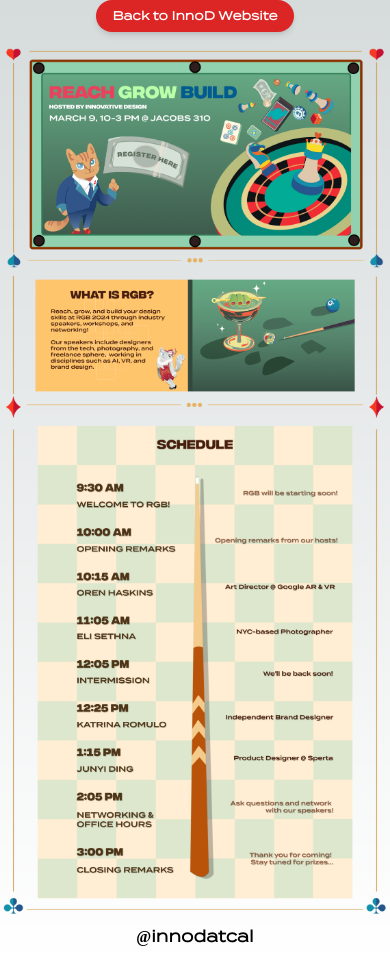
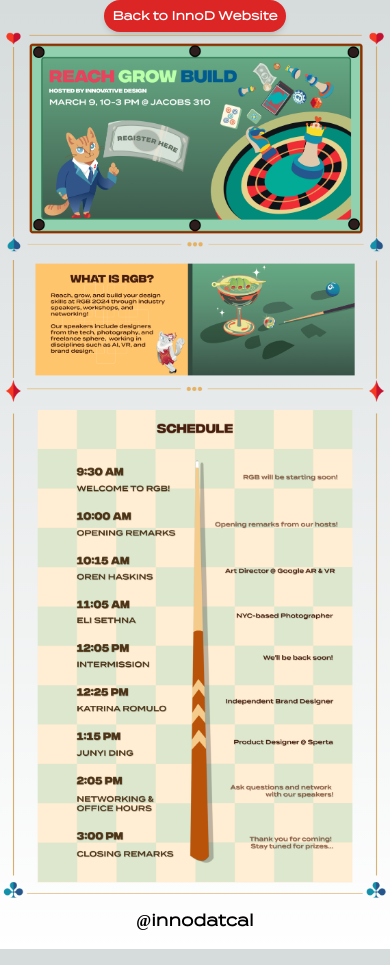
Before and after one commit to InnovativeDesign/rgb.innovativedesign.club, a Next.js app: page / in a window 390 px wide. Built offline with nearby package versions, Linux system fonts and the light colour scheme.

Commit message:
adjustments for smartphone viewports

```diff
--- a/app/page.js
+++ b/app/page.js
@@ -4,7 +4,7 @@ export default function Home() {
   return (
     <main class="bg-[#FBE9CC] p-24" className="flex min-h-screen flex-col items-center justify-between">
       <div class="relative pb-4 flex flex-col items-center">
-        <a href="https://www.innovativedesign.club/" className="inline-block font-termina text-xs mb-4 px-4 py-2 md:text-lg lg:text-xl lg:mb-8 md:px-8 md:py-4 bg-red-600 text-white font-semibold rounded-full shadow-md hover:bg-red-700 transition-colors duration-300">
+        <a href="https://www.innovativedesign.club/" className="inline-block font-termina text-xs px-2 py-2 md:mb-4 md:px-8 md:py-4 md:text-lg lg:text-xl lg:mb-8 md:px-8 md:py-4 bg-red-600 text-white font-semibold rounded-full shadow-md hover:bg-red-700 transition-colors duration-300">
           Back to InnoD Website
         </a>
         <div>
```
